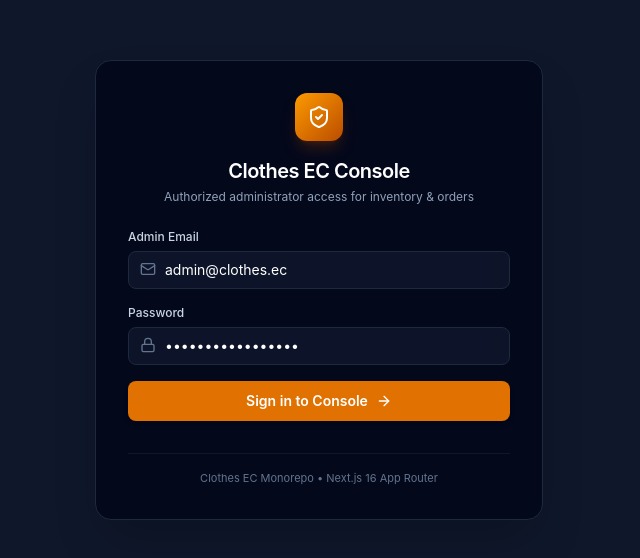
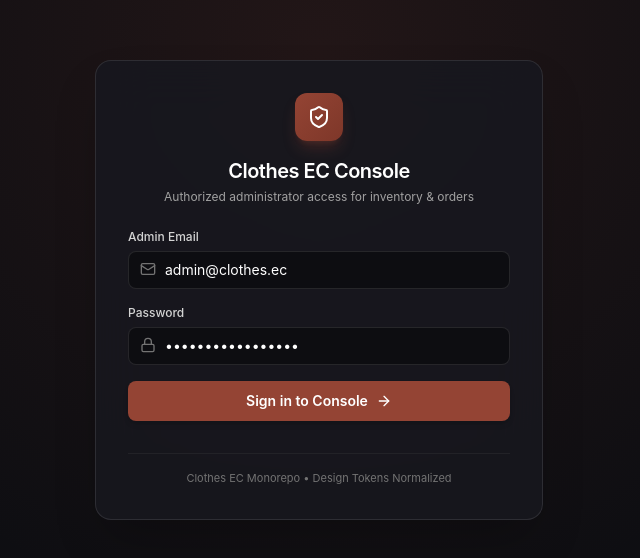
Before and after one commit to sengtri457/Ec-monorepo, a Next.js app in the folder apps/admin/: page /login in a window 1280 px wide. Shown: the part 110-668 px from the top of the page, without its empty margins (321-961 px from the left). Built offline with nearby package versions, Linux system fonts and the light colour scheme; no server answers.

Commit message:
style(design-system): normalize tokens and enhance admin login aesthetics

```diff
--- a/apps/admin/app/globals.css
+++ b/apps/admin/app/globals.css
@@ -1,4 +1,28 @@
 @import "tailwindcss";
+
+:root {
+  /* 1. Primitive Tokens */
+  --obsidian-950: #0E0E12;
+  --obsidian-900: #14141A;
+  --charcoal-800: #18181F;
+  --terracotta-700: #7E3729;
+  --terracotta-600: #944434;
+  --terracotta-500: #A35C49;
+  --terracotta-50: #FDF2F0;
+  --canvas-bg: #F8F9FA;
+  --surface-card: #FFFFFF;
+  --border-subtle: #E2E8F0;
+  --border-strong: #CBD5E1;
+
+  /* 2. Semantic Tokens */
+  --font-sans: -apple-system, BlinkMacSystemFont, "Segoe UI", Roboto, "Helvetica Neue", Arial, sans-serif;
+  --background: var(--canvas-bg);
+  --foreground: #0F172A;
+  --color-primary: var(--terracotta-600);
+  --color-primary-hover: var(--terracotta-700);
+  --color-surface: var(--surface-card);
+  --color-border: var(--border-subtle);
+}
 
 @theme {
   --font-sans: -apple-system, BlinkMacSystemFont, "Segoe UI", Roboto, "Helvetica Neue", Arial, sans-serif;
@@ -9,12 +33,9 @@
   --color-brand-terracotta-hover: #7E3729;
   --color-brand-terracotta-subtle: #FDF2F0;
   --color-brand-canvas: #F8F9FA;
-}
 
-:root {
-  --font-sans: -apple-system, BlinkMacSystemFont, "Segoe UI", Roboto, "Helvetica Neue", Arial, sans-serif;
-  --background: #F8F9FA;
-  --foreground: #0F172A;
+  --color-surface-card: #FFFFFF;
+  --color-border-subtle: #E2E8F0;
 }
 
 body {
--- a/apps/admin/app/login/page.tsx
+++ b/apps/admin/app/login/page.tsx
@@ -9,16 +9,16 @@ export default function AdminLoginPage() {
   const router = useRouter();
   const { login, isAuthenticated, user, isLoading } = useAdminAuth();
 
+  const [email, setEmail] = useState("admin@clothes.ec");
+  const [password, setPassword] = useState("AdminPassword123!");
+  const [error, setError] = useState<string | null>(null);
+  const [submitting, setSubmitting] = useState(false);
+
   useEffect(() => {
     if (!isLoading && isAuthenticated && user?.is_staff) {
       router.replace("/");
     }
   }, [isLoading, isAuthenticated, user, router]);
-
-  const [email, setEmail] = useState("admin@clothes.ec");
-  const [password, setPassword] = useState("AdminPassword123!");
-  const [error, setError] = useState<string | null>(null);
-  const [submitting, setSubmitting] = useState(false);
 
   const handleSubmit = async (e: React.FormEvent) => {
     e.preventDefault();
@@ -36,17 +36,20 @@ export default function AdminLoginPage() {
   };
 
   return (
-    <div className="flex min-h-screen items-center justify-center bg-slate-900 px-4 py-12">
-      <div className="w-full max-w-md rounded-2xl border border-slate-800 bg-slate-950/80 p-8 shadow-2xl backdrop-blur-xl">
+    <div className="flex min-h-screen items-center justify-center bg-brand-obsidian px-4 py-12 relative overflow-hidden">
+      {/* Background radial ambient glow */}
+      <div className="absolute inset-0 bg-[radial-gradient(circle_at_50%_20%,rgba(148,68,52,0.15),transparent_65%)] pointer-events-none" />
+
+      <div className="w-full max-w-md rounded-2xl border border-white/10 bg-brand-charcoal/90 p-8 shadow-2xl backdrop-blur-xl relative z-10">
         {/* Header Branding */}
         <div className="flex flex-col items-center text-center">
-          <div className="flex h-12 w-12 items-center justify-center rounded-xl bg-gradient-to-br from-amber-500 to-amber-700 text-white shadow-lg shadow-amber-900/40">
+          <div className="flex h-12 w-12 items-center justify-center rounded-xl bg-gradient-to-br from-brand-terracotta to-brand-terracotta-hover text-white shadow-lg shadow-brand-terracotta/30">
             <ShieldCheck className="h-6 w-6" />
           </div>
           <h1 className="mt-4 text-xl font-semibold tracking-tight text-white">
             Clothes EC Console
           </h1>
-          <p className="mt-1 text-xs text-slate-400">
+          <p className="mt-1 text-xs text-neutral-400">
             Authorized administrator access for inventory & orders
           </p>
         </div>
@@ -62,35 +65,35 @@ export default function AdminLoginPage() {
         {/* Login Form */}
         <form onSubmit={handleSubmit} className="mt-6 space-y-4">
           <div>
-            <label className="block text-xs font-medium text-slate-300">
+            <label className="block text-xs font-medium text-neutral-300">
               Admin Email
             </label>
             <div className="relative mt-1.5">
-              <Mail className="absolute left-3 top-2.5 h-4 w-4 text-slate-500" />
+              <Mail className="absolute left-3 top-2.5 h-4 w-4 text-neutral-500" />
               <input
                 type="email"
                 required
                 value={email}
                 onChange={(e) => setEmail(e.target.value)}
                 placeholder="admin@clothes.ec"
-                className="w-full rounded-lg border border-slate-800 bg-slate-900/90 py-2 pl-9 pr-3 text-sm text-white placeholder-slate-500 transition focus:border-amber-500 focus:outline-none focus:ring-1 focus:ring-amber-500"
+                className="w-full rounded-lg border border-white/10 bg-black/40 py-2 pl-9 pr-3 text-sm text-white placeholder-neutral-500 transition focus:border-brand-terracotta focus:outline-none focus:ring-1 focus:ring-brand-terracotta"
               />
             </div>
           </div>
 
           <div>
-            <label className="block text-xs font-medium text-slate-300">
+            <label className="block text-xs font-medium text-neutral-300">
               Password
             </label>
             <div className="relative mt-1.5">
-              <Lock className="absolute left-3 top-2.5 h-4 w-4 text-slate-500" />
+              <Lock className="absolute left-3 top-2.5 h-4 w-4 text-neutral-500" />
               <input
                 type="password"
                 required
                 value={password}
                 onChange={(e) => setPassword(e.target.value)}
                 placeholder="••••••••••••"
-                className="w-full rounded-lg border border-slate-800 bg-slate-900/90 py-2 pl-9 pr-3 text-sm text-white placeholder-slate-500 transition focus:border-amber-500 focus:outline-none focus:ring-1 focus:ring-amber-500"
+                className="w-full rounded-lg border border-white/10 bg-black/40 py-2 pl-9 pr-3 text-sm text-white placeholder-neutral-500 transition focus:border-brand-terracotta focus:outline-none focus:ring-1 focus:ring-brand-terracotta"
               />
             </div>
           </div>
@@ -98,7 +101,7 @@ export default function AdminLoginPage() {
           <button
             type="submit"
             disabled={submitting}
-            className="group relative mt-2 flex w-full items-center justify-center gap-2 rounded-lg bg-amber-600 px-4 py-2.5 text-sm font-semibold text-white shadow-md transition hover:bg-amber-500 disabled:opacity-50"
+            className="group relative mt-2 flex w-full items-center justify-center gap-2 rounded-lg bg-brand-terracotta px-4 py-2.5 text-sm font-semibold text-white shadow-md transition hover:bg-brand-terracotta-hover disabled:opacity-50"
           >
             {submitting ? (
               <span className="flex items-center gap-2">
@@ -114,9 +117,9 @@ export default function AdminLoginPage() {
           </button>
         </form>
 
-        <div className="mt-8 border-t border-slate-900 pt-4 text-center">
-          <p className="text-[11px] text-slate-500">
-            Clothes EC Monorepo • Next.js 16 App Router
+        <div className="mt-8 border-t border-white/5 pt-4 text-center">
+          <p className="text-[11px] text-neutral-500">
+            Clothes EC Monorepo • Design Tokens Normalized
           </p>
         </div>
       </div>
```
